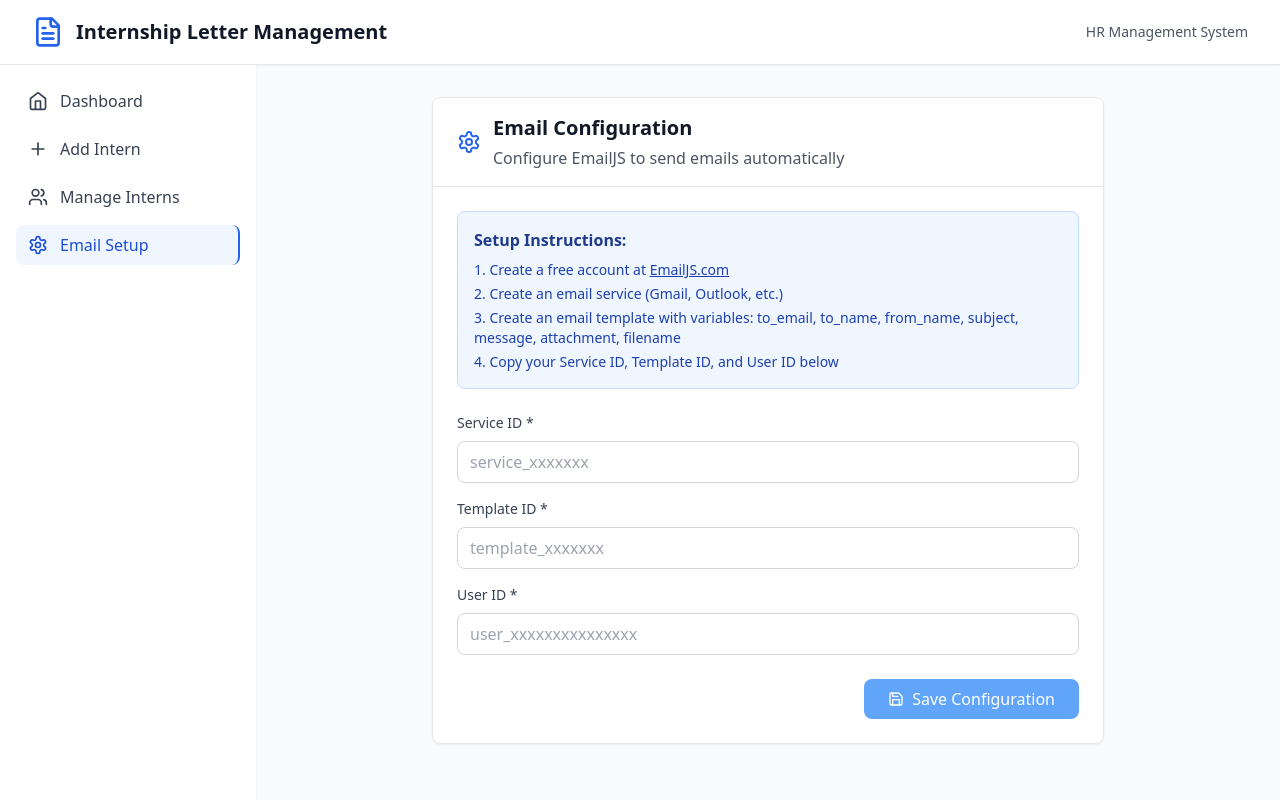
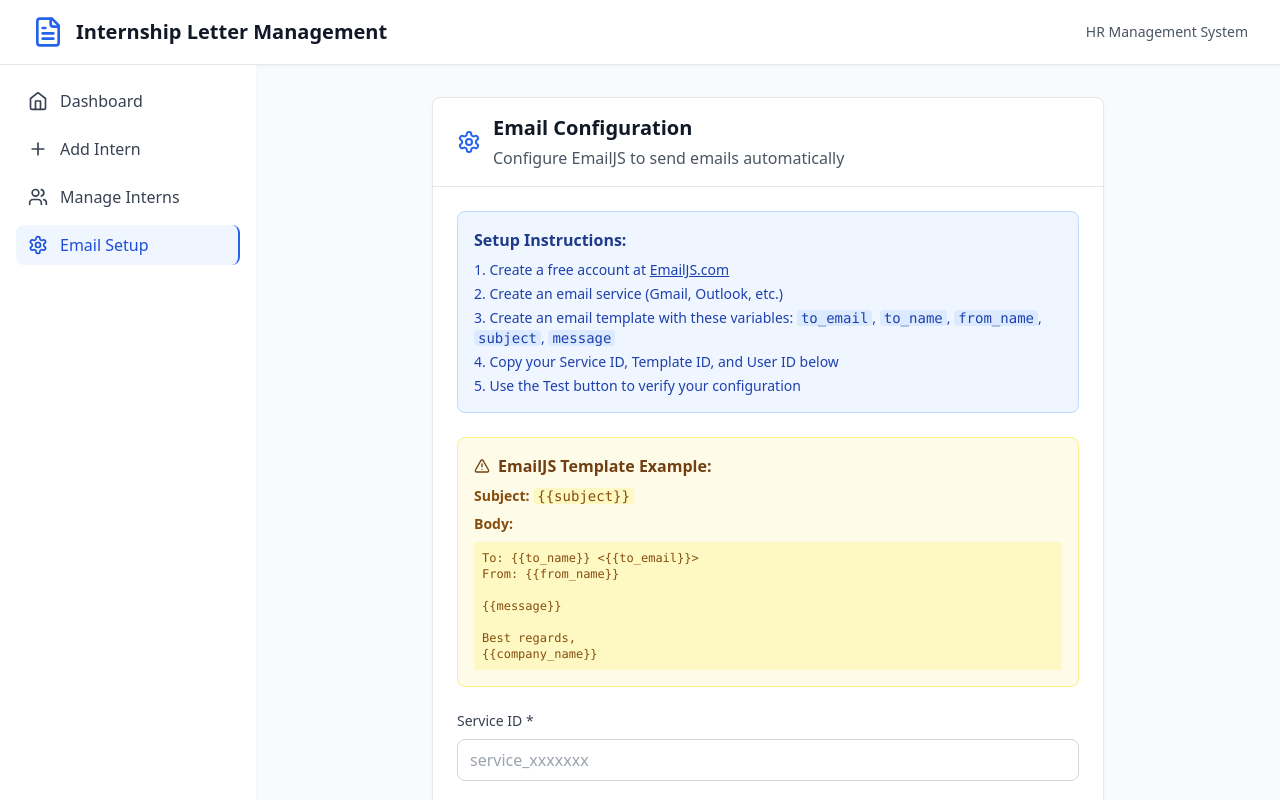
Before and after one commit to sujinragul11/Internship_Letter_Management-, a React (Vite) app: page / in a window 1280 px wide. Both pictures are taken after a click on the button "Email Setup". Shown: the top 800 px of the page. Built offline with nearby package versions, Linux system fonts and the light colour scheme.

Commit message:
Updated EmailConfiguration.jsx

```diff
--- a/src/components/EmailConfiguration.jsx
+++ b/src/components/EmailConfiguration.jsx
@@ -1,5 +1,5 @@
 import React, { useState, useEffect } from 'react';
-import { Settings, Save, Mail, Key, CheckCircle } from 'lucide-react';
+import { Settings, Save, Mail, Key, CheckCircle, AlertTriangle, TestTube } from 'lucide-react';
 import { emailService } from '../utils/emailService';
 
 function EmailConfiguration() {
@@ -10,6 +10,8 @@ function EmailConfiguration() {
   });
   const [isConfigured, setIsConfigured] = useState(false);
   const [isSaving, setIsSaving] = useState(false);
+  const [isTesting, setIsTesting] = useState(false);
+  const [testResult, setTestResult] = useState(null);
 
   useEffect(() => {
     // Load saved configuration from localStorage
@@ -21,6 +23,37 @@ function EmailConfiguration() {
       emailService.configure(parsedConfig.serviceId, parsedConfig.templateId, parsedConfig.userId);
     }
   }, []);
+
+  const handleTest = async () => {
+    if (!config.serviceId || !config.templateId || !config.userId) {
+      alert('Please fill in all configuration fields before testing.');
+      return;
+    }
+
+    setIsTesting(true);
+    setTestResult(null);
+
+    try {
+      // Configure the service temporarily for testing
+      emailService.configure(config.serviceId, config.templateId, config.userId);
+
+      // Test the configuration
+      const result = await emailService.testConfiguration();
+      setTestResult(result);
+
+      if (result.success) {
+        alert('Configuration test successful! EmailJS is properly configured.');
+      } else {
+        alert(`Configuration test failed: ${result.error}`);
+      }
+    } catch (error) {
+      console.error('Test failed:', error);
+      setTestResult({ success: false, error: error.message });
+      alert(`Test failed: ${error.message}`);
+    }
+
+    setIsTesting(false);
+  };
 
   const handleSave = async () => {
     setIsSaving(true);
@@ -75,9 +108,31 @@ function EmailConfiguration() {
             <ol className="text-sm text-blue-800 space-y-1 list-decimal list-inside">
               <li>Create a free account at <a href="https://www.emailjs.com/" target="_blank" rel="noopener noreferrer" className="underline">EmailJS.com</a></li>
               <li>Create an email service (Gmail, Outlook, etc.)</li>
-              <li>Create an email template with variables: to_email, to_name, from_name, subject, message, attachment, filename</li>
+              <li>Create an email template with these variables: <code className="bg-blue-100 px-1 rounded">to_email</code>, <code className="bg-blue-100 px-1 rounded">to_name</code>, <code className="bg-blue-100 px-1 rounded">from_name</code>, <code className="bg-blue-100 px-1 rounded">subject</code>, <code className="bg-blue-100 px-1 rounded">message</code></li>
               <li>Copy your Service ID, Template ID, and User ID below</li>
+              <li>Use the Test button to verify your configuration</li>
             </ol>
+          </div>
+
+          {/* Template Example */}
+          <div className="bg-yellow-50 border border-yellow-200 rounded-lg p-4">
+            <h3 className="font-semibold text-yellow-900 mb-2 flex items-center">
+              <AlertTriangle className="h-4 w-4 mr-2" />
+              EmailJS Template Example:
+            </h3>
+            <div className="text-sm text-yellow-800 space-y-2">
+              <p><strong>Subject:</strong> <code className="bg-yellow-100 px-1 rounded">{'{{subject}}'}</code></p>
+              <p><strong>Body:</strong></p>
+              <pre className="bg-yellow-100 p-2 rounded text-xs overflow-x-auto">
+{`To: {{to_name}} <{{to_email}}>
+From: {{from_name}}
+
+{{message}}
+
+Best regards,
+{{company_name}}`}
+              </pre>
+            </div>
           </div>
 
           {/* Configuration Form */}
@@ -123,7 +178,15 @@ function EmailConfiguration() {
           </div>
 
           {/* Save Button */}
-          <div className="flex justify-end">
+          <div className="flex justify-end space-x-3">
+            <button
+              onClick={handleTest}
+              disabled={isTesting || !config.serviceId || !config.templateId || !config.userId}
+              className="bg-yellow-600 hover:bg-yellow-700 disabled:bg-yellow-400 text-white px-6 py-2 rounded-lg flex items-center space-x-2 transition-colors"
+            >
+              <TestTube className="h-4 w-4" />
+              <span>{isTesting ? 'Testing...' : 'Test Configuration'}</span>
+            </button>
             <button
               onClick={handleSave}
               disabled={isSaving || !config.serviceId || !config.templateId || !config.userId}
@@ -133,6 +196,31 @@ function EmailConfiguration() {
               <span>{isSaving ? 'Saving...' : 'Save Configuration'}</span>
             </button>
           </div>
+
+          {/* Test Result */}
+          {testResult && (
+            <div className={`border rounded-lg p-4 ${
+              testResult.success
+                ? 'bg-green-50 border-green-200'
+                : 'bg-red-50 border-red-200'
+            }`}>
+              <div className="flex items-center space-x-2">
+                {testResult.success ? (
+                  <CheckCircle className="h-5 w-5 text-green-600" />
+                ) : (
+                  <AlertTriangle className="h-5 w-5 text-red-600" />
+                )}
+                <span className={`font-medium ${
+                  testResult.success ? 'text-green-800' : 'text-red-800'
+                }`}>
+                  {testResult.success ? 'Configuration Test Passed!' : 'Configuration Test Failed'}
+                </span>
+              </div>
+              {!testResult.success && testResult.error && (
+                <p className="text-red-700 text-sm mt-2">{testResult.error}</p>
+              )}
+            </div>
+          )}
 
           {/* Status */}
           {isConfigured && (
--- a/src/components/LetterPreview.jsx
+++ b/src/components/LetterPreview.jsx
@@ -129,6 +129,12 @@ function LetterPreview({ intern, letterType, onBack, onLetterGenerated }) {
     setEmailStatus('Preparing email...');
 
     try {
+      // Check if EmailJS is configured
+      const configStatus = emailService.getConfigurationStatus();
+      if (!configStatus.isConfigured) {
+        throw new Error('EmailJS is not configured. Please configure EmailJS in the Email Setup section.');
+      }
+
       const letterContent = generateLetterContent();
 
       setEmailStatus('Sending email...');
@@ -165,11 +171,22 @@ function LetterPreview({ intern, letterType, onBack, onLetterGenerated }) {
       setTimeout(() => {
         setEmailSent(false);
         setEmailStatus('');
-      }, 1000);
+      }, 3000);
 
     } catch (error) {
       console.error('Error preparing email:', error);
-      alert('Error preparing email. Please try again.');
+
+      // Show more specific error message
+      let errorMessage = 'Error sending email. Please try again.';
+      if (error.message.includes('not configured')) {
+        errorMessage = 'EmailJS is not configured. Please go to Email Setup to configure your email service.';
+      } else if (error.message.includes('EmailJS Error')) {
+        errorMessage = error.message + '\n\nPlease check your EmailJS template configuration.';
+      } else {
+        errorMessage = error.message;
+      }
+
+      alert(errorMessage);
     }
 
     setEmailStatus('');
```
